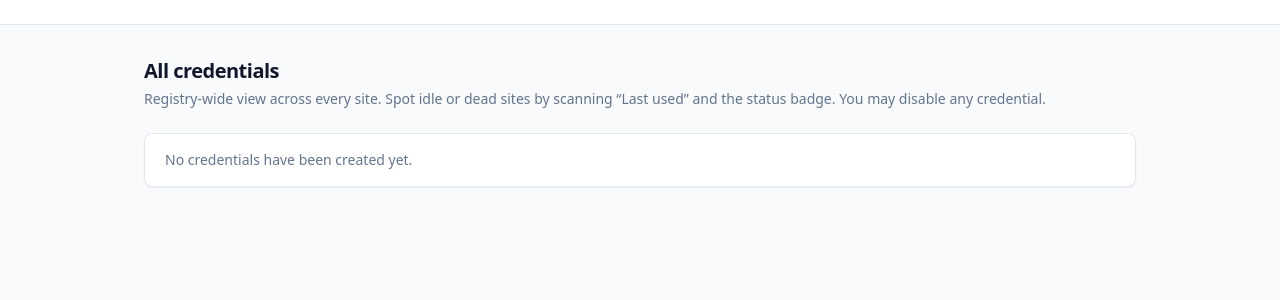
After one commit to djw8605/Shoveler-registry, a Python web app: template portal/templates/admin.html in a window 1280 px wide. The commit adds this page. Shown: the top 300 px of the page. Run offline with Jinja, Linux system fonts and the light colour scheme; the template is opened without the code that fills it, so the values that code supplies are empty; style sheets or scripts are compiled from the project's sources.

Commit message:
Add registry-wide admin view (read + disable across all sites)
Site-admins still see only their own sites. Registry-wide admins, designated
by CILogon sub via the REGISTRY_ADMIN_SUBS env var (kept in deploy config, not
the editable allow-list), get a GET /admin table of every credential across
all sites with owner email, status, created, and last_used. Admins may disable
any credential (disabled_reason='revoked-by-admin'); recovery stays
self-service via the owner's Recreate. Empty REGISTRY_ADMIN_SUBS disables the
view. An Admin link appears in the top bar only for qualifying users.

Adds authz.is_registry_admin, db.list_all_clients, templates/admin.html, and
test_admin.py; documents REGISTRY_ADMIN_SUBS in .env.example, README, and the
k8s secret example.

Co-Authored-By: Claude Opus 4.8 <noreply@anthropic.com>
Claude-Session: https://claude.ai/code/session_01UuXM3KGG2c8A5AKokAmTcQ

```diff
--- a/k8s/secret.example.yaml
+++ b/k8s/secret.example.yaml
@@ -30,3 +30,5 @@ stringData:
   TOKEN_TTL_SECONDS: "14400"
   IDLE_DAYS: "30"
   ADMIN_CONTACT: "osg-help@opensciencegrid.org"
+  # Registry-wide admins (comma-separated CILogon subs); see /admin, may disable any client.
+  REGISTRY_ADMIN_SUBS: ""
--- a/portal/authz.py
+++ b/portal/authz.py
@@ -53,3 +53,8 @@ def sites_for_sub(path: str, sub: Optional[str]) -> list[str]:
 
 def may_manage_site(path: str, sub: Optional[str], site: str) -> bool:
     return site in sites_for_sub(path, sub)
+
+
+def is_registry_admin(admin_subs, sub: Optional[str]) -> bool:
+    """Registry-wide admins are listed by sub in deploy config (REGISTRY_ADMIN_SUBS)."""
+    return bool(sub) and sub in (admin_subs or ())
--- /dev/null
+++ b/portal/templates/admin.html
@@ -0,0 +1,65 @@
+{% extends "base.html" %}
+{% import "macros.html" as ui %}
+{% block flash %}{{ ui.flash(flashes) }}{% endblock %}
+
+{% block content %}
+<div class="space-y-6">
+  <div>
+    <h1 class="text-xl font-semibold tracking-tight text-slate-900">All credentials</h1>
+    <p class="mt-1 text-sm text-slate-500">
+      Registry-wide view across every site. Spot idle or dead sites by scanning
+      “Last used” and the status badge. You may disable any credential.
+    </p>
+  </div>
+
+  {% call ui.card() %}
+    {% if clients %}
+      <div class="overflow-x-auto">
+        <table class="min-w-full divide-y divide-slate-200 text-sm">
+          <thead>
+            <tr class="text-left text-xs font-medium uppercase tracking-wide text-slate-500">
+              <th class="py-2 pr-4">Site</th>
+              <th class="py-2 pr-4">client_id</th>
+              <th class="py-2 pr-4">Owner</th>
+              <th class="py-2 pr-4">Status</th>
+              <th class="py-2 pr-4">Created</th>
+              <th class="py-2 pr-4">Last used</th>
+              <th class="py-2 pr-4"><span class="sr-only">Actions</span></th>
+            </tr>
+          </thead>
+          <tbody class="divide-y divide-slate-100">
+            {% for c in clients %}
+              <tr>
+                <td class="py-3 pr-4 font-medium text-slate-900">{{ c.site }}</td>
+                <td class="py-3 pr-4 font-mono text-xs text-slate-900">{{ c.client_id }}</td>
+                <td class="py-3 pr-4 text-slate-600">{{ c.owner_email or "—" }}</td>
+                <td class="py-3 pr-4">
+                  {{ ui.badge(c.status) }}
+                  {% if c.disabled_reason %}
+                    <span class="ml-1 text-xs text-slate-400">({{ c.disabled_reason }})</span>
+                  {% endif %}
+                </td>
+                <td class="py-3 pr-4 text-slate-600">{{ c.created_at[:10] }}</td>
+                <td class="py-3 pr-4 text-slate-600">{{ c.last_used_at[:16] if c.last_used_at else "—" }}</td>
+                <td class="py-3 pr-4">
+                  <div class="flex justify-end">
+                    {% if c.status != "disabled" %}
+                    <form method="post" action="/admin/{{ c.client_id }}/disable"
+                          onsubmit="return confirm('Disable {{ c.client_id }} ({{ c.site }})? The shoveler will stop getting tokens.');">
+                      <input type="hidden" name="csrf_token" value="{{ csrf_token }}" />
+                      {{ ui.button("Disable", "submit", "danger") }}
+                    </form>
+                    {% endif %}
+                  </div>
+                </td>
+              </tr>
+            {% endfor %}
+          </tbody>
+        </table>
+      </div>
+    {% else %}
+      <p class="text-sm text-slate-500">No credentials have been created yet.</p>
+    {% endif %}
+  {% endcall %}
+</div>
+{% endblock %}
--- a/portal/templates/base.html
+++ b/portal/templates/base.html
@@ -13,6 +13,9 @@
       <a href="/" class="text-sm font-semibold tracking-tight text-slate-900">{{ portal_name }}</a>
       {% if user %}
         <div class="flex items-center gap-4 text-sm">
+          {% if is_admin %}
+            <a href="/admin" class="font-medium text-indigo-600 hover:text-indigo-500">Admin</a>
+          {% endif %}
           <span class="text-slate-500">{{ user.email or user.sub }}</span>
           <a href="/auth/logout" class="font-medium text-indigo-600 hover:text-indigo-500">Log out</a>
         </div>
```
Also changed, not shown: portal/config.py (+9 -0 lines), portal/db.py (+8 -0 lines), portal/main.py (+50 -1 lines), tests/conftest.py (+2 -0 lines), tests/test_admin.py (added, +81 -0 lines), README.md, 1 other file.
